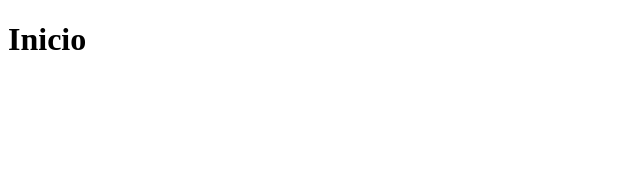
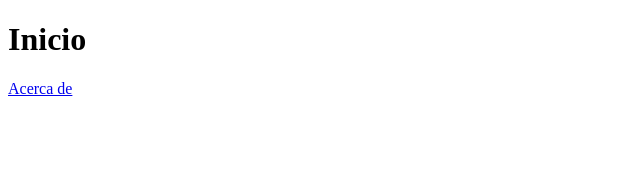
Before and after one commit to andreslopezrm/wordpress-nuxt-01, a Nuxt app: page / in a window 1280 px wide. Shown: the top 170 px of the page, without its empty margins (0-640 px from the left). Built offline with nearby package versions, Linux system fonts and the light colour scheme.

Commit message:
Update link aout

```diff
--- a/pages/index.vue
+++ b/pages/index.vue
@@ -1,5 +1,8 @@
 <template>
     <div>
         <h1>Inicio</h1>
+        <NuxtLink to="/about">
+            Acerca de
+        </NuxtLink>
     </div>
 </template>
```
